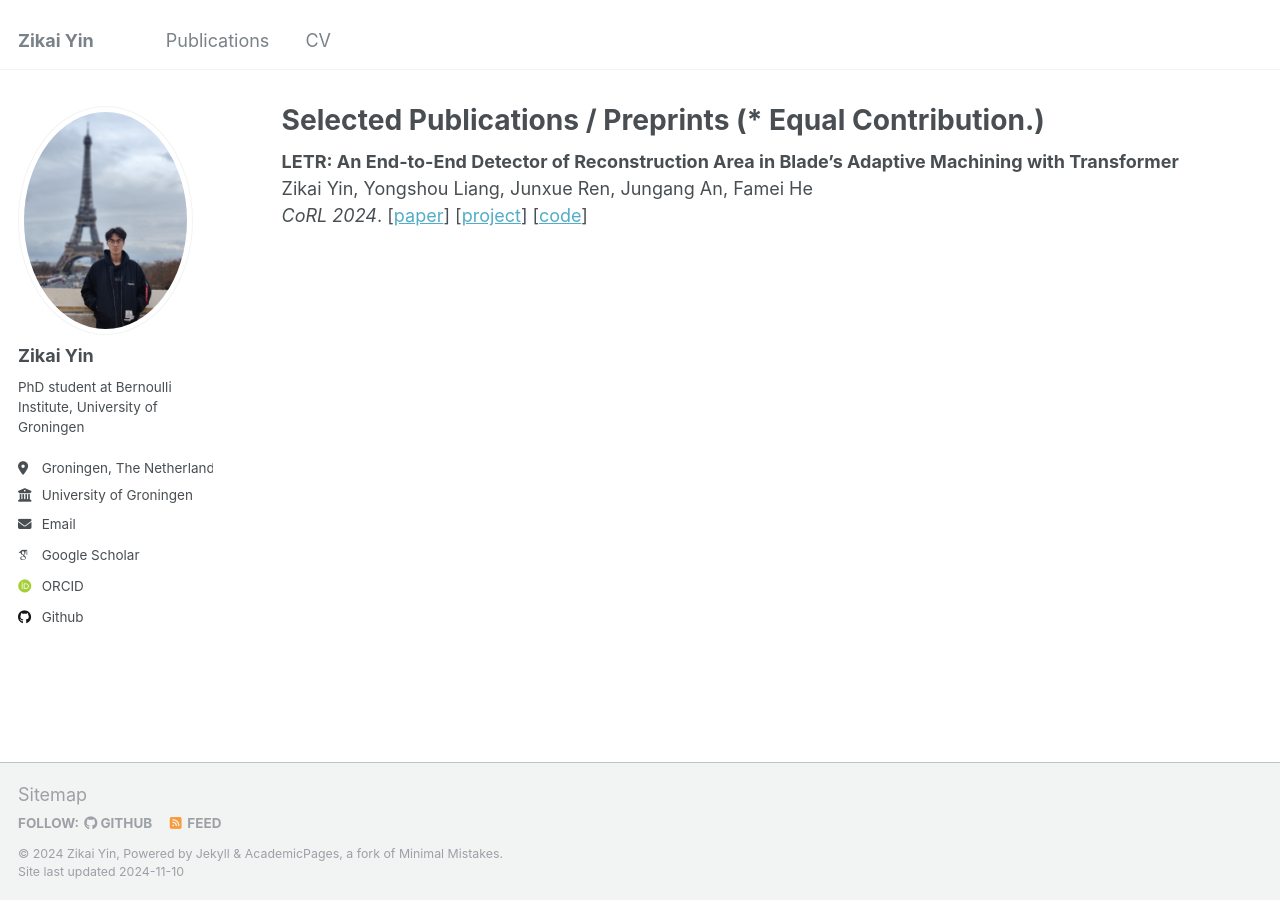
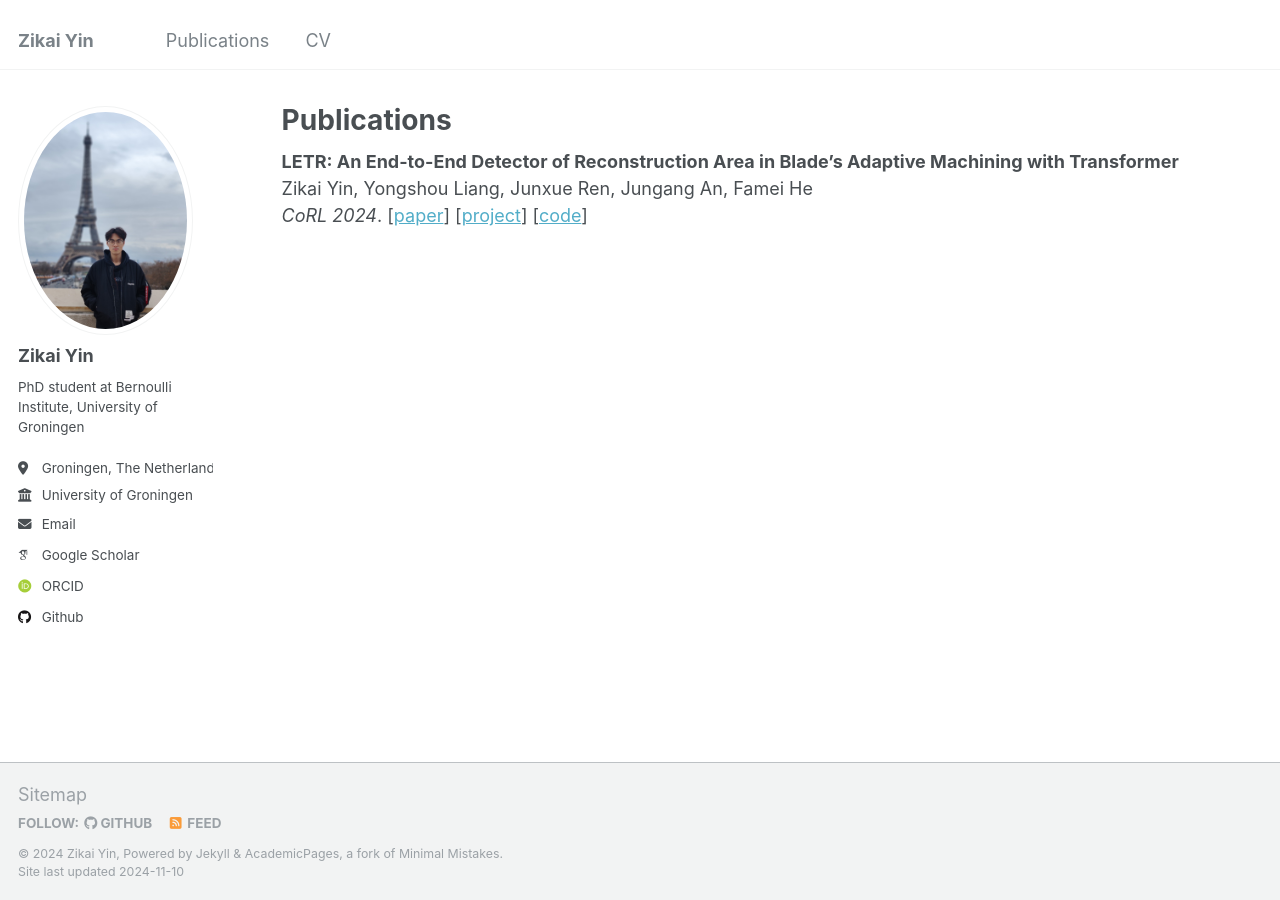
Before and after one commit to andrewsilver1997/andrewsilver1997.github.io, a Jekyll site: the page built from _pages/publications.html, in a window 1280 px wide. Built offline with Jekyll 4.4.1, drawn with Linux system fonts in a browser that asks for light colours; some web fonts are replaced; a file with an impossible date is left out.

Commit message:
first commit

```diff
--- a/_pages/publications.html
+++ b/_pages/publications.html
@@ -1,6 +1,6 @@
 ---
 layout: archive
-title: "Selected Publications / Preprints (* Equal Contribution.)"
+title: "Publications"
 permalink: /publications/
 author_profile: true
 ---
```
